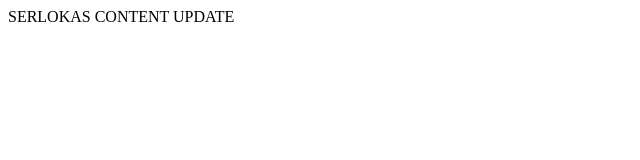
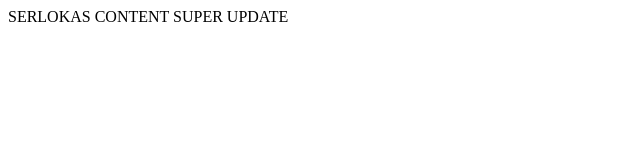
Before and after one commit to aneniskis/2-projektas, a website: page index.html in a window 1280 px wide. Shown: the full height of the page, 0-640 px from the left. Drawn offline with Linux system fonts and the light colour scheme.

Commit message:
Second update

```diff
--- a/index.html
+++ b/index.html
@@ -7,6 +7,6 @@
     <title>Serlokas</title>
 </head>
 <body>
-    SERLOKAS CONTENT UPDATE
+    SERLOKAS CONTENT SUPER UPDATE
 </body>
 </html>
```
